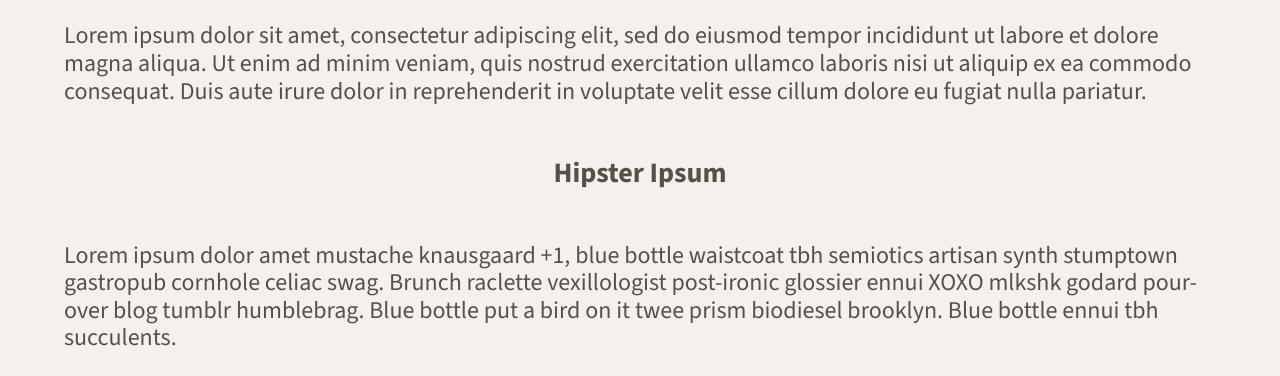
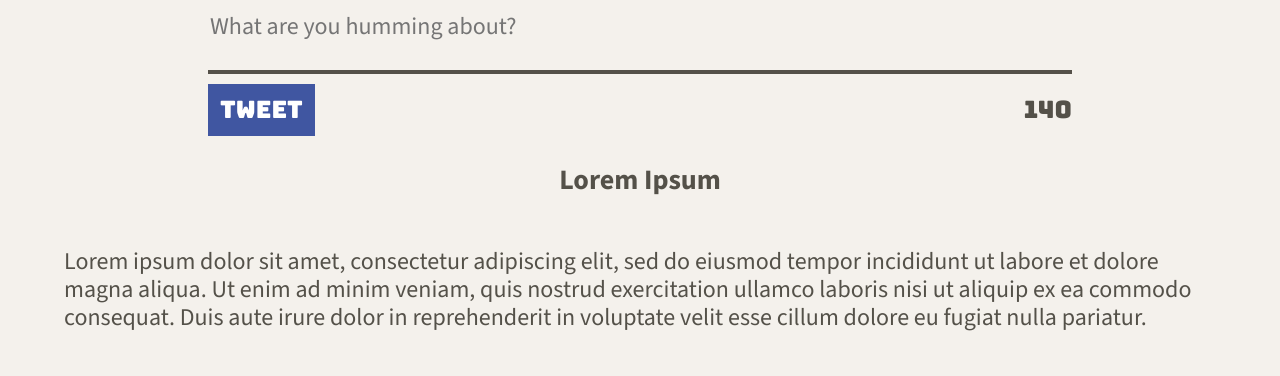
Before and after one commit to kylemcparland/tweeter, a website: page public/index.html in a window 1280 px wide. Shown: the part 610-986 px from the top of the page. After the commit the page ends 965 px from the top, so only its background shows below. Drawn offline with nearby package versions, Linux system fonts and the light colour scheme.

Commit message:
Add compose-tweet form and stylesheet new-tweet.css

```diff
--- a/public/index.html
+++ b/public/index.html
@@ -25,6 +25,7 @@
   <link rel="stylesheet" href="/styles/layout.css" type="text/css" />
   <link rel="stylesheet" href="/styles/nav.css" type="text/css" />
   <link rel="stylesheet" href="/styles/header.css" type="text/css" />
+  <link rel="stylesheet" href="/styles/new-tweet.css" type="text/css" />
 
   <!-- External JS -->
   <script src="https://ajax.googleapis.com/ajax/libs/jquery/3.4.1/jquery.min.js"></script>
@@ -41,7 +42,7 @@
       Tweeter
     </span>
     <span class="navright">
-      <p><b>Write</b> a new tweet</p>
+      <div><b>Write</b> a new tweet</div>
       <i class="fa-solid fa-angles-down"></i>
     </span>
   </nav>
@@ -59,18 +60,25 @@
 
   <!-- Page-specific (main) content here -->
   <main class="container">
+
+    <section class="new-tweet">
+      <h2>Compose Tweet</h2>
+      <form action="tweets" method="POST" id="tweet-container">
+        <label for="tweet-text"></label>
+        <textarea name="text" id="tweet-text" placeholder="What are you humming about?"></textarea>
+        <div id="compose-bottom">
+          <button id="submit-tweet" type="submit">Tweet</button>
+          <output name="counter" class="counter" for="tweet-text">140</output>
+        </div>
+      </form>
+    </section>
+
     <h3>Lorem Ipsum</h3>
     <p>Lorem ipsum dolor sit amet, consectetur adipiscing elit, sed do eiusmod tempor
       incididunt ut labore et dolore magna aliqua. Ut enim ad minim veniam, quis nostrud
       exercitation ullamco laboris nisi ut aliquip ex ea commodo consequat. Duis aute
       irure dolor in reprehenderit in voluptate velit esse cillum dolore eu fugiat nulla pariatur.</p>
 
-    <h3>Hipster Ipsum</h3>
-    <p>Lorem ipsum dolor amet mustache knausgaard +1, blue bottle waistcoat tbh semiotics
-      artisan synth stumptown gastropub cornhole celiac swag. Brunch raclette vexillologist
-      post-ironic glossier ennui XOXO mlkshk godard pour-over blog tumblr humblebrag.
-      Blue bottle put a bird on it twee prism biodiesel brooklyn. Blue bottle ennui tbh succulents.</p>
-
   </main>
 
 </body>
--- a/public/styles/layout.css
+++ b/public/styles/layout.css
@@ -30,6 +30,7 @@
   display: flex;
   flex-direction: column;
   align-items: center;
+  background-color: inherit;
   width: 90%;
   justify-content: center;
 }
--- a/public/styles/nav.css
+++ b/public/styles/nav.css
@@ -22,4 +22,10 @@
   display: flex;
   flex-direction: column;
   align-items: center;
+  height: 90px;
+  justify-content: center;
 }
+
+.fa-angles-down {
+  color: red;
+}
--- /dev/null
+++ b/public/styles/new-tweet.css
@@ -0,0 +1,44 @@
+.new-tweet {
+  /* background-color:blue; */
+  width: 75%;
+  display: flex;
+  flex-direction: column;
+  align-items: center;
+}
+
+#tweet-text {
+  display: flex;
+  border: none;
+  border-bottom: 4px solid #545149;
+  resize: none;
+  width: inherit;
+  background-color: transparent;
+  outline: none;
+}
+
+#tweet-container {
+  /* background-color:aqua; */
+  width: 100%;
+  display: flex;
+  justify-content: center;
+  flex-direction: column;
+}
+
+#compose-bottom {
+  font-family: "bungee";
+  padding-top: 10px;
+  /*background-color: red;*/
+  display: inherit;
+  justify-content: space-between;
+  align-items: center;
+}
+
+#submit-tweet {
+  background-color: #4056A1;
+  border: none;
+  color: white;
+  padding: .5em;
+  text-align: center;
+  text-decoration: none;
+  display: inline-block;
+}
--- a/server/data-files/initial-tweets.json
+++ b/server/data-files/initial-tweets.json
@@ -8,7 +8,7 @@
     "content": {
       "text": "If I have seen further it is by standing on the shoulders of giants"
     },
-    "created_at": 1722542334876
+    "created_at": 1722633324470
   },
   {
     "user": {
@@ -19,6 +19,6 @@
     "content": {
       "text": "Je pense , donc je suis"
     },
-    "created_at": 1722628734876
+    "created_at": 1722719724470
   }
 ]
```
Also changed, not shown: server/index.js (line endings or trailing spaces).
